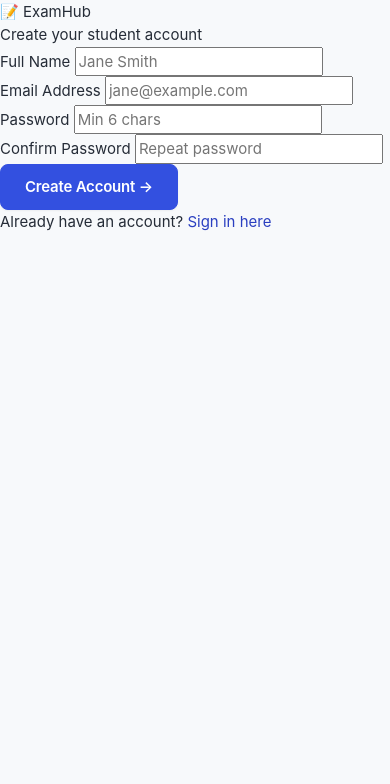
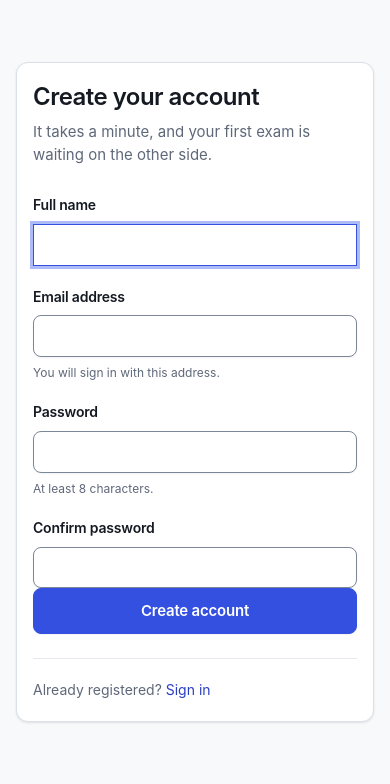
Before and after one commit to TechSadi/online-examination-system, a PHP site: page /student/register.php in a window 390 px wide. Shown: the part 60-844 px from the top of the page. Run offline with PHP 8.4, Linux system fonts and the light colour scheme.

Commit message:
ui: redesign the public and sign-in screens
The landing page leads with what the product does and why its guarantees
hold, rather than with a gradient and four emoji tiles. Its claims are
ones the code actually makes good on - a deadline fixed server-side,
grading against the answer key, a navigator and flags in the exam
interface - so the page describes the application instead of decorating
it.

The three sign-in screens become one composition: the form on the left
where the eye starts, context on the right, and below 900px the context
panel is dropped rather than stacked, since on a phone it would push the
form the visitor came for below the fold. The panel is a shared partial,
so the three cannot drift into three different looks.

Fields gain autocomplete tokens, so a password manager fills them and a
phone offers the right keyboard.

Co-Authored-By: Claude Opus 5 <noreply@anthropic.com>

```diff
--- /dev/null
+++ b/app/Views/partials/auth_aside.php
@@ -0,0 +1,24 @@
+<?php
+/**
+ * The context panel beside a sign-in form.
+ *
+ * Shared by the three authentication screens so the three do not drift into
+ * three different looks. Hidden below 900px, where it would only push the
+ * form the visitor came for below the fold.
+ *
+ * @var string                       $quote
+ * @var list<array{0:string,1:string,2:string}> $points icon, title, body
+ */
+?>
+<aside class="auth-aside" aria-hidden="true">
+  <blockquote><?= e($quote) ?></blockquote>
+
+  <div class="auth-points">
+    <?php foreach ($points as [$iconName, $title, $body]): ?>
+      <div class="auth-point">
+        <?= icon($iconName) ?>
+        <p><strong><?= e($title) ?></strong><?= e($body) ?></p>
+      </div>
+    <?php endforeach; ?>
+  </div>
+</aside>
--- a/app/Views/student/register.php
+++ b/app/Views/student/register.php
@@ -1,51 +1,74 @@
 <?php
 /**
- * Student registration form.
+ * Student registration.
  *
  * @var list<string>        $errors
  * @var array<string,mixed> $old
  */
+$minLength = (int) config('security.password_min_length', 8);
 ?>
-<div class="auth-wrapper">
-  <div class="auth-box">
-    <div class="auth-header">
-      <div class="logo">&#128221; <span>Exam</span>Hub</div>
-      <p>Create your student account</p>
-    </div>
+<div class="auth">
+  <div class="auth-form-col">
+    <div class="auth-form">
+      <div class="auth-head">
+        <h1>Create your account</h1>
+        <p>It takes a minute, and your first exam is waiting on the other side.</p>
+      </div>
 
-    <div class="auth-body">
-      <?php \App\Core\View::partial('partials/alerts', ['flashes' => $flashes, 'errors' => $errors]); ?>
+      <div class="auth-messages">
+        <?php \App\Core\View::partial('partials/alerts', ['flashes' => $flashes, 'errors' => $errors]); ?>
+      </div>
 
-      <form method="POST" novalidate>
+      <form method="POST" novalidate data-loading>
         <?= csrf_field() ?>
-        <div class="form-group">
-          <label for="name">Full Name</label>
-          <input type="text" id="name" name="name" class="form-control"
-                 placeholder="Jane Smith" value="<?= e(old($old, 'name')) ?>" required>
+
+        <div class="field">
+          <label class="field-label" for="name">Full name</label>
+          <input type="text" id="name" name="name" class="field-input"
+                 autocomplete="name" value="<?= e(old($old, 'name')) ?>" required autofocus>
         </div>
-        <div class="form-group">
-          <label for="email">Email Address</label>
-          <input type="email" id="email" name="email" class="form-control"
-                 placeholder="jane@example.com" value="<?= e(old($old, 'email')) ?>" required>
+
+        <div class="field">
+          <label class="field-label" for="email">Email address</label>
+          <input type="email" id="email" name="email" class="field-input"
+                 autocomplete="email" inputmode="email"
+                 value="<?= e(old($old, 'email')) ?>" required>
+          <small class="field-hint">You will sign in with this address.</small>
         </div>
-        <div class="form-row">
-          <div class="form-group">
-            <label for="password">Password</label>
-            <input type="password" id="password" name="password" class="form-control"
-                   placeholder="Min 6 chars" required>
+
+        <div class="field-pair">
+          <div class="field">
+            <label class="field-label" for="password">Password</label>
+            <input type="password" id="password" name="password" class="field-input"
+                   autocomplete="new-password" minlength="<?= $minLength ?>"
+                   aria-describedby="password-hint" required>
+            <small class="field-hint" id="password-hint">At least <?= $minLength ?> characters.</small>
           </div>
-          <div class="form-group">
-            <label for="confirm">Confirm Password</label>
-            <input type="password" id="confirm" name="confirm" class="form-control"
-                   placeholder="Repeat password" required>
+
+          <div class="field">
+            <label class="field-label" for="confirm">Confirm password</label>
+            <input type="password" id="confirm" name="confirm" class="field-input"
+                   autocomplete="new-password" required>
           </div>
         </div>
-        <button type="submit" class="btn btn-primary btn-full btn-lg mt-1">Create Account &rarr;</button>
+
+        <button type="submit" class="btn btn-primary btn-lg btn-block"
+                data-loading-label="Creating account&hellip;">Create account</button>
       </form>
-    </div>
 
-    <div class="auth-footer">
-      Already have an account? <a href="<?= e(url('/student/login.php')) ?>">Sign in here</a>
+      <p class="auth-alt">
+        Already registered?
+        <a href="<?= e(url('/student/login.php')) ?>">Sign in</a>
+      </p>
     </div>
   </div>
+
+  <?php \App\Core\View::partial('partials/auth_aside', [
+      'quote'  => 'One account, every exam your institution sets, and a record of how you did in each.',
+      'points' => [
+          ['book',    'Everything in one list. ', 'Available exams, how long each takes, and how many questions it holds.'],
+          ['trend',   'Watch your progress. ', 'Every result you have ever recorded, with your running average.'],
+          ['shield',  'Your data is looked after. ', 'Passwords are hashed, sessions are hardened, and results are yours alone to see.'],
+      ],
+  ]); ?>
 </div>
```
Also changed, not shown: app/Views/admin/login.php (+39 -23 lines), app/Views/home.php (+54 -24 lines), app/Views/student/login.php (+39 -22 lines).
